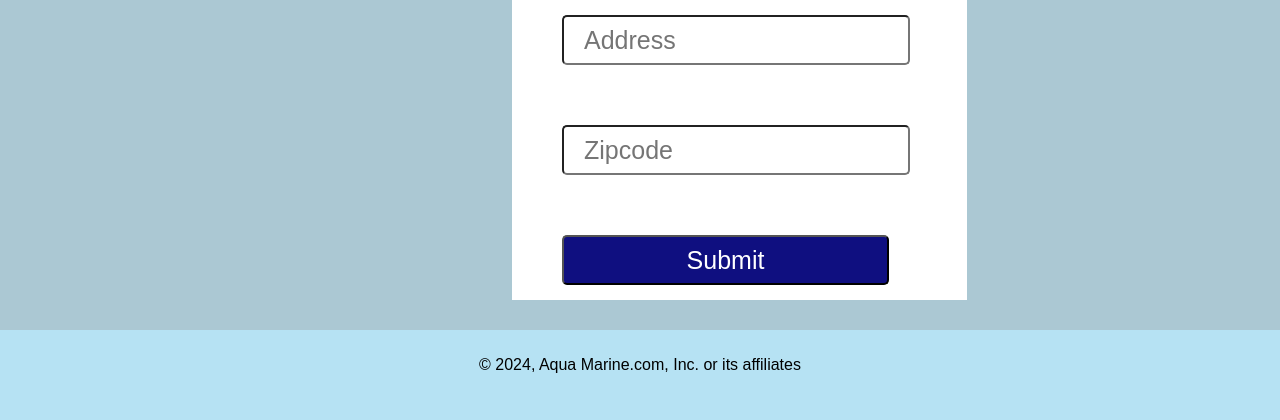
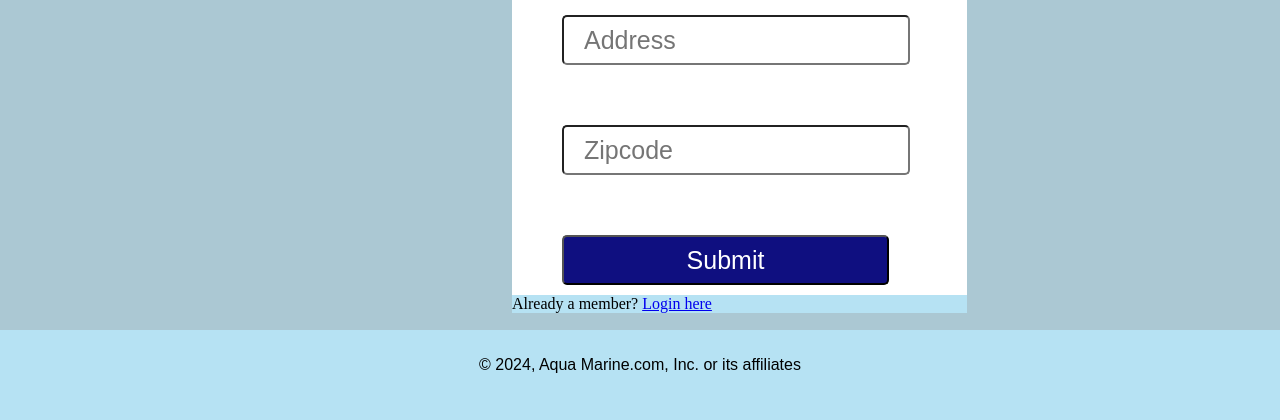
Before and after one commit to REISSD/Capstone2024, a PHP site: page /signup.php in a window 1280 px wide. Shown: the part 662-1082 px from the top of the page. Run offline with PHP 8.4, Linux system fonts and the light colour scheme; data that the repository does not hold is empty.

Commit message:
added link to login page signup.php

```diff
--- a/Capstone/signup.php
+++ b/Capstone/signup.php
@@ -59,6 +59,9 @@ CloseCon($conn);
                 <div>
                     <input type="submit" placeholder="Submit" name="submit">
                 </div>
+                <div>
+                <footer>Already a member? <a href="login.php">Login here</a></footer>
+                </div>
         </div>
     </form>
     </div>
```
